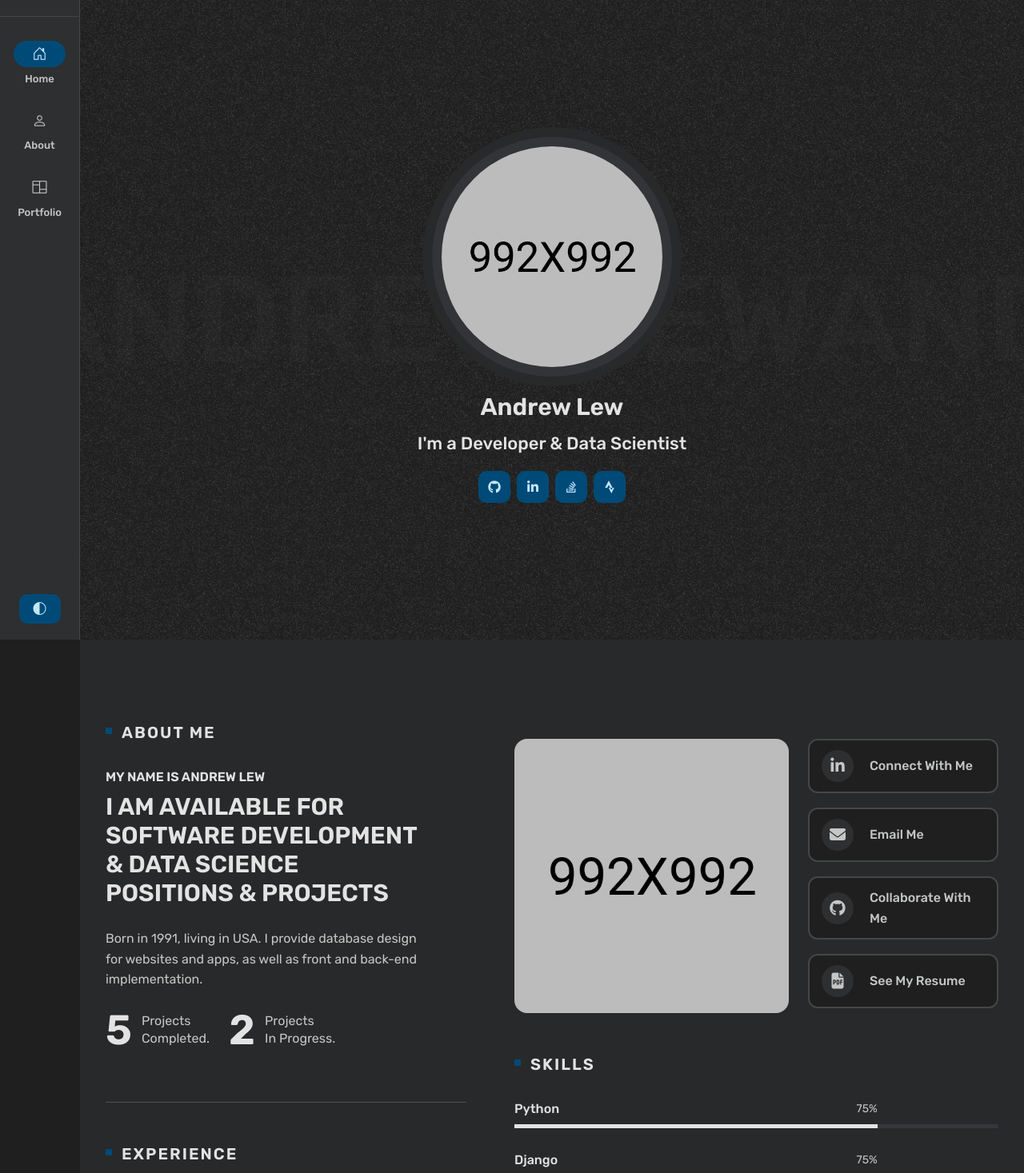
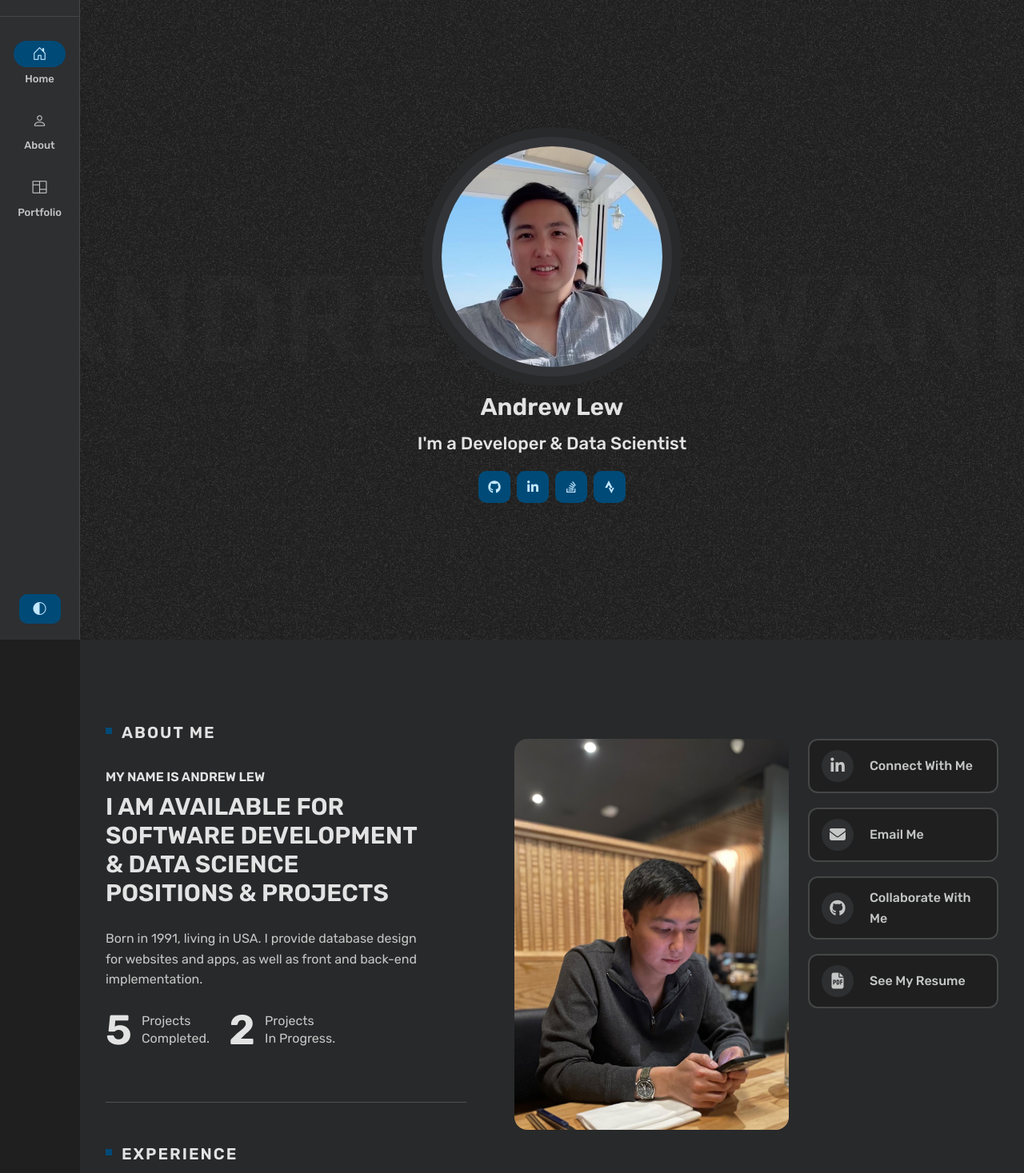
Before and after one commit to anjoo91/my-portfolio, a Next.js app: page / in a window 1280 px wide. Shown: the top 1467 px of the page at 80% size. Built offline with nearby package versions, Linux system fonts and the light colour scheme.

Commit message:
added photos

```diff
--- a/src/components/aboutOne.js
+++ b/src/components/aboutOne.js
@@ -70,7 +70,7 @@ export default function AboutOne() {
                   <div className="row align-items-start">
                     <div className="col-md-7 py-4">
                       <div className="about-me-img">
-                        <img src="assets/img/about-banner.jpg" alt="title" />
+                        <img src="assets/img/personal/dinner.jpeg" alt="dinner" />
                       </div>
                     </div>
                     <div className="col-md-5 py-4">
--- a/src/components/homeThree.js
+++ b/src/components/homeThree.js
@@ -17,7 +17,7 @@ export default function HomeThree() {
               <div className="col-lg-6">
                 <div className="home-image">
                   <div className="home-image-in">
-                    <img src="assets/img/home-banner.jpg" alt="title" />
+                    <img src="assets/img/personal/avatar_me.jpg" alt="avatar" />
                   </div>
                 </div>
                 <div className="home-intro">
```
Also changed, not shown: public/assets/img/personal/dinner.jpeg (added).
